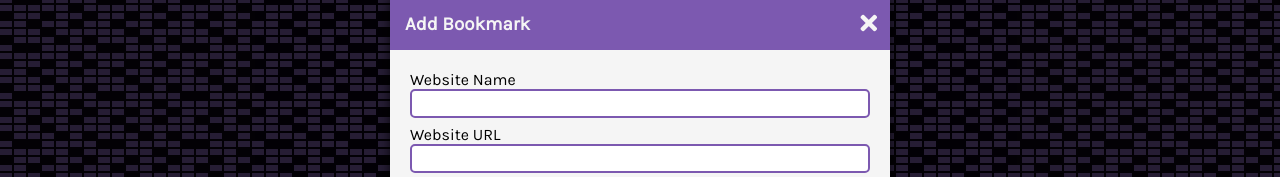
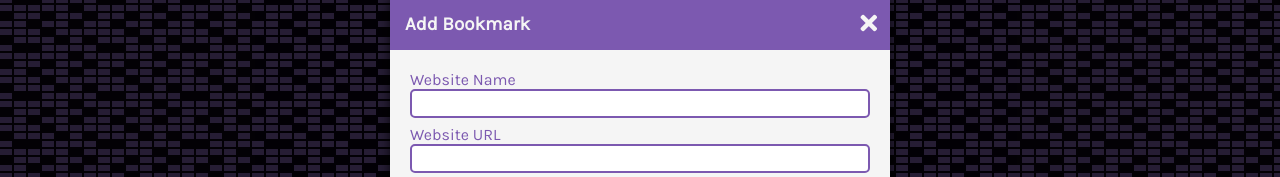
Before and after one commit to Beta-23/bookmark, a plain HTML site: page index.html in a window 1280 px wide. Shown: the part 291-468 px from the top of the page. Drawn offline with Linux system fonts and the light colour scheme.

Commit message:
Style the form-label

```diff
--- a/style.css
+++ b/style.css
@@ -160,6 +160,11 @@ h3 {
 	display: block;
 	outline: none;
 }
+
+.form-label {
+	color: var(--primary-color);
+	display: block;
+}
 /* Media Query: Large Smart Phones Vertical */
 @media screen and(max-width: 600px) {
 	.container {
```
